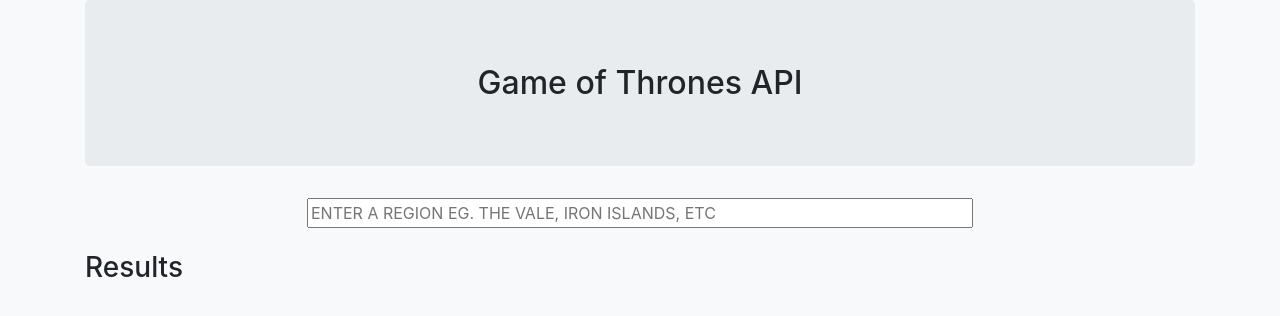
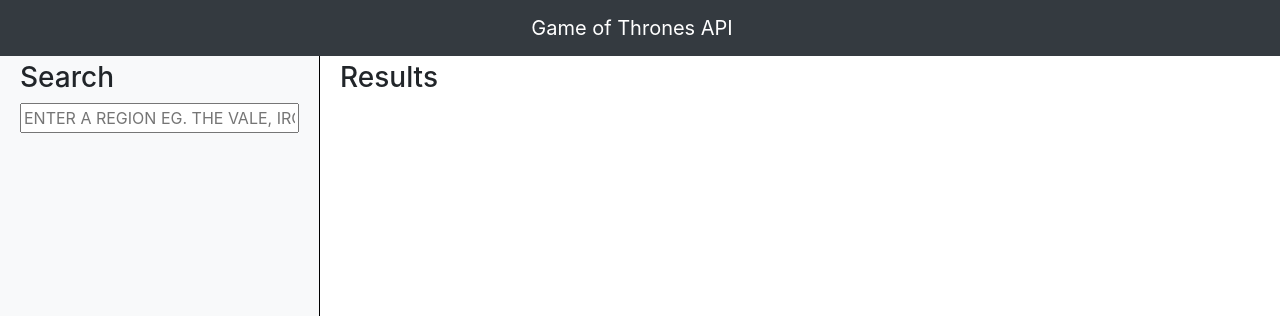
Before and after one commit to d1a9x8u9/CS4220-GoT-Final, a plain HTML site: page client/index.html in a window 1280 px wide. Shown: the top 316 px of the page. Drawn offline with nearby package versions, Linux system fonts and the light colour scheme; no server answers.

Commit message:
Added column styling

```diff
--- a/client/css/style.css
+++ b/client/css/style.css
@@ -1,10 +1,15 @@
+html, #body {
+    height: 100%;
+}
+
 #searchAndNotifications div {
     color: rgb(253, 56, 56);
     font-style: italic;
+    padding: 1%;
 }
 
 #searchAndNotifications input {
-    width: 60%;
+    width: 100%;
     margin: 0 0 2%;
 }
 
@@ -34,3 +39,16 @@
 #historyComponent span {
     cursor: pointer;
 }
+
+#leftCol {
+    border-right: 1px black solid;
+    box-shadow: 0 1px 0 0 #1f1f1f;
+}
+
+#leftCol, #rightCol {
+    padding: 5px 20px 0;
+}
+
+#historyComponent {
+    padding: 4px 0 0 0;
+}
--- a/client/index.html
+++ b/client/index.html
@@ -17,27 +17,35 @@
 
 </head>
 
-<body class="bg-light">
-    <div id="got-app" class="container">
-
-        <h2 class="jumbotron text-center">Game of Thrones API</h2>
-
+<body id="body" class="bg-light">
+    <div id="got-app" class="h-100">
+        <nav class="navbar navbar-dark bg-dark box-shadow">
+            <div class="container d-flex justify-content-center">
+                <a href="#" class="navbar-brand d-flex align-items-center">Game of Thrones API</a>
+            </div>
+        </nav>
+        <div class="container-fluid h-100 position-inherit">
+            <div class="row h-100">
+                <div id="leftCol" class="col-sm-3">
                     <div id="searchAndNotifications" class="text-center">
+                        <h3 class="text-left">Search</h3>
                         <input @keyup.enter="searchHandler" v-model="search" placeholder="ENTER A REGION EG. THE VALE, IRON ISLANDS, ETC" type="text">
                         <div v-show="message">
-                <h3>{{message}}</h3>
+                            <h5>{{message}}</h5>
                         </div>
                     </div>
-
+                    <!-- search history -->
+                    <history-component id="historyComponent" v-show="searched.length" v-bind:searched="searched"></history-component>
+                </div>
+                <div id="rightCol" class="col-sm-9 bg-white">
                     <!-- search results -->
                     <results-component id="resultsComponent" v-show="(!detailedResult && results) " v-bind:results="results"></results-component>
 
                     <!-- detailed result-->
                     <moredetails-component id="moreDetailsComponent" v-show="detailedResult" v-bind:result="result"></moredetails-component>
-
-        <!-- search history -->
-        <history-component id="historyComponent" v-show="searched.length && !detailedResult" v-bind:searched="searched"></history-component>
-
+                </div>
+            </div>
+        </div>
     </div>
 
     <script type="text/javascript" src="https://unpkg.com/vue@2.5.15/dist/vue.min.js"></script>
```
Lines whose indentation alone changed are shown as unchanged.
